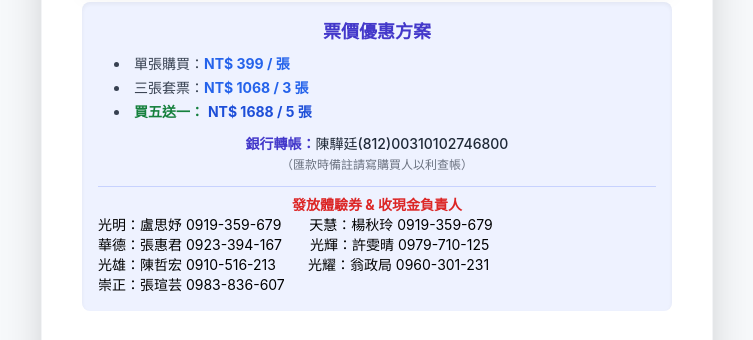
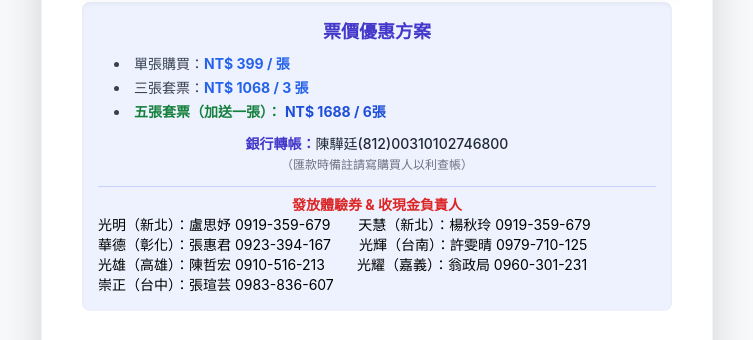
Before and after one commit to chy0205/0217, a plain HTML site: page index.html in a window 1280 px wide. Shown: the part 611-951 px from the top of the page, without its empty margins (263-1016 px from the left). Drawn offline with nearby package versions, Linux system fonts and the light colour scheme.

Commit message:
Update index.html

```diff
--- a/index.html
+++ b/index.html
@@ -298,8 +298,8 @@
         <li class="text-sm">單張購買：<span class="font-bold text-blue-600">NT$ 399 / 張</span></li>
         <li class="text-sm">三張套票：<span class="font-bold text-blue-600">NT$ 1068 / 3 張</li>
         <li class="text-sm">
-            <span class="font-extrabold text-green-700">買五送一：</span>
-            <span class="font-bold text-blue-700">NT$ 1688 / 5 張</span>
+            <span class="font-extrabold text-green-700">五張套票（加送一張）：</span>
+            <span class="font-bold text-blue-700">NT$ 1688 / 6張</span>
             <span class="text-gray-500"></span>
         </li>
     </ul>
@@ -316,10 +316,10 @@
         發放體驗券 & 收現金負責人
     </p>
 
-    <p class="text-sm">光明：盧思妤 0919-359-679　　天慧：楊秋玲 0919-359-679</p>
-    <p class="text-sm">華德：張惠君 0923-394-167　　光輝：許雯晴 0979-710-125</p>
-    <p class="text-sm">光雄：陳哲宏 0910-516-213  　　光耀：翁政局 0960-301-231</p>
-    <p class="text-sm">崇正：張瑄芸 0983-836-607</p>
+    <p class="text-sm">光明（新北）：盧思妤 0919-359-679　　天慧（新北）：楊秋玲 0919-359-679</p>
+    <p class="text-sm">華德（彰化）：張惠君 0923-394-167　　光輝（台南）：許雯晴 0979-710-125</p>
+    <p class="text-sm">光雄（高雄）：陳哲宏 0910-516-213  　　光耀（嘉義）：翁政局 0960-301-231</p>
+    <p class="text-sm">崇正（台中）：張瑄芸 0983-836-607</p>
 
 </div>
 
```
